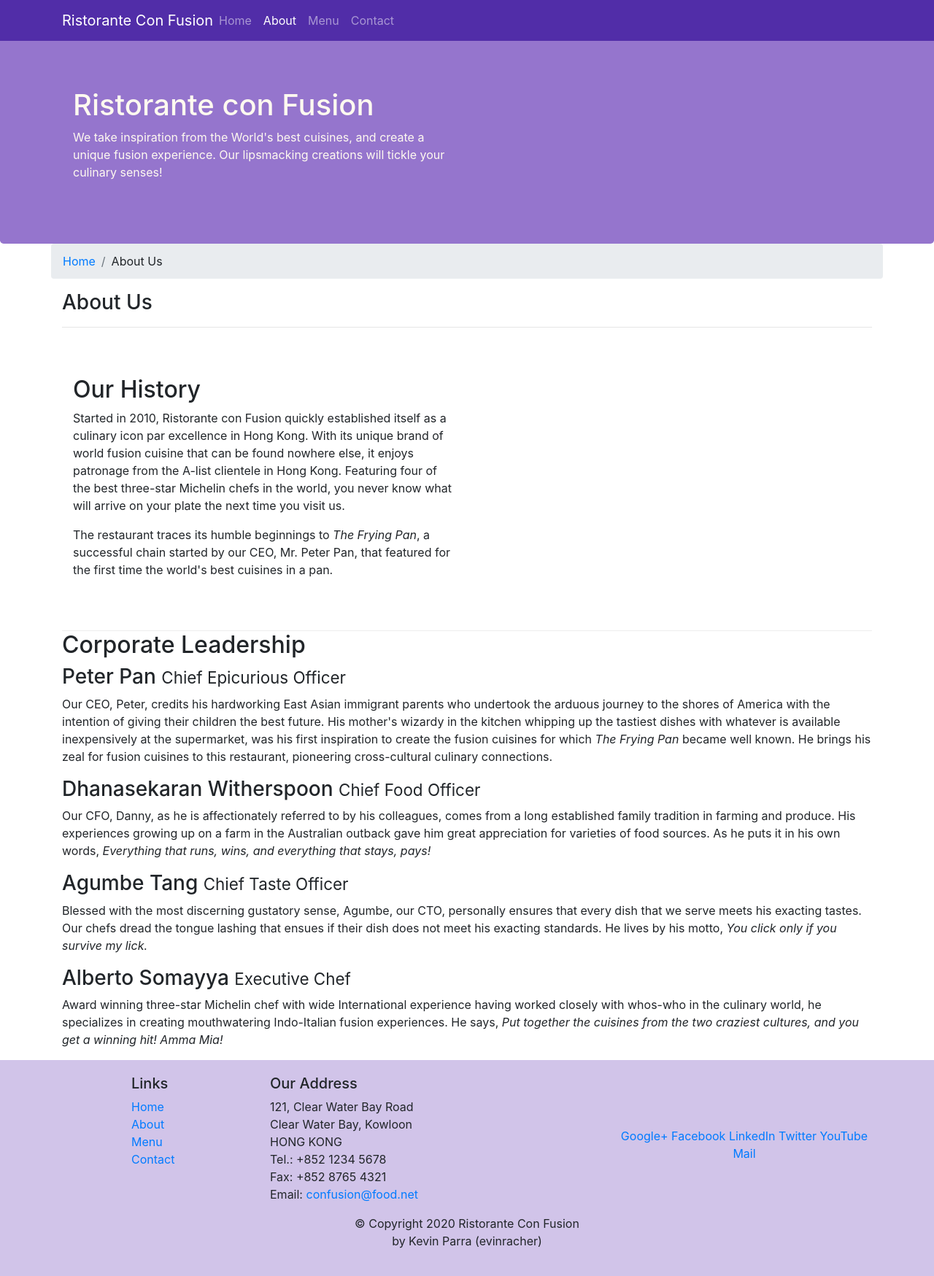
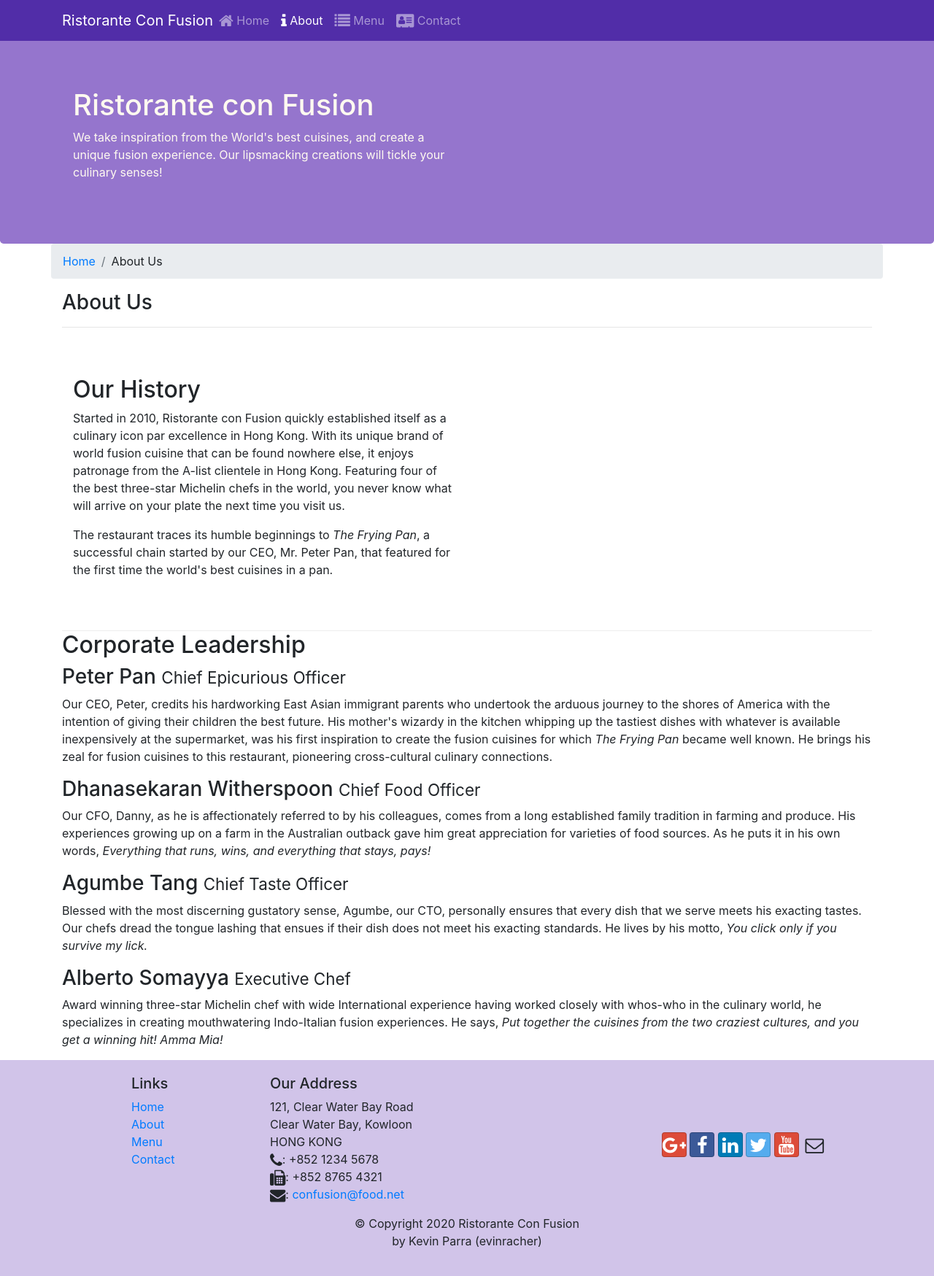
Before and after one commit to evinracher/full-stack-web-development-c1, a website: page aboutus.html in a window 1280 px wide. Shown: the whole page at 73% size. Drawn offline with nearby package versions, Linux system fonts and the light colour scheme.

Commit message:
Adding icons

```diff
--- a/aboutus.html
+++ b/aboutus.html
@@ -9,6 +9,8 @@
 
   <!-- Bootstrap CSS -->
   <link rel="stylesheet" href="node_modules/bootstrap/dist/css/bootstrap.min.css">
+  <link rel="stylesheet" href="node_modules/font-awesome/css/font-awesome.min.css">
+  <link rel="stylesheet" href="node_modules/bootstrap-social/bootstrap-social.css">
   <link rel="stylesheet" href="css/styles.css">
   <title>Ristorante Con Fusion: About Us</title>
 </head>
@@ -22,10 +24,18 @@
       <a class="navbar-brand mr-auto" href="./index.html">Ristorante Con Fusion</a>
       <div class="collapse navbar-collapse" id="Navbar">
         <ul class="navbar-nav mr-auto">
-          <li class="nav-item"><a class="nav-link" href="./index.html">Home</a></li>
-          <li class="nav-item active"><a class="nav-link" href="#">About</a></li>
-          <li class="nav-item"><a class="nav-link" href="#">Menu</a></li>
-          <li class="nav-item"><a class="nav-link" href="#">Contact</a></li>
+          <li class="nav-item"><a class="nav-link" href="./index.html">
+            <span class="fa fa-home fa-lg"></span> Home
+          </a></li>
+          <li class="nav-item active"><a class="nav-link" href="#">
+            <span class="fa fa-info fa-lg"></span> About
+          </a></li>
+          <li class="nav-item"><a class="nav-link" href="#">
+            <span class="fa fa-list fa-lg"></span> Menu
+          </a></li>
+          <li class="nav-item"><a class="nav-link" href="#">
+            <span class="fa fa-address-card fa-lg"></span> Contact
+          </a></li>
         </ul>
       </div>
     </div>
@@ -122,19 +132,31 @@
             121, Clear Water Bay Road<br>
             Clear Water Bay, Kowloon<br>
             HONG KONG<br>
-            Tel.: +852 1234 5678<br>
-            Fax: +852 8765 4321<br>
-            Email: <a href="mailto:confusion@food.net">confusion@food.net</a>
+            <i class="fa fa-phone fa-lg"></i>: +852 1234 5678<br>
+            <i class="fa fa-fax fa-lg"></i>: +852 8765 4321<br>
+            <i class="fa fa-envelope fa-lg"></i>: <a href="mailto:confusion@food.net">confusion@food.net</a>
           </address>
         </div>
         <div class="col-12 col-sm-4 align-self-center">
           <div class="text-center">
-            <a href="http://google.com/+">Google+</a>
-            <a href="http://www.facebook.com/profile.php?id=">Facebook</a>
-            <a href="http://www.linkedin.com/in/">LinkedIn</a>
-            <a href="http://twitter.com/">Twitter</a>
-            <a href="http://youtube.com/">YouTube</a>
-            <a href="mailto:">Mail</a>
+            <a class="btn btn-social-icon btn-google" href="http://google.com/+">
+              <i class="fa fa-google-plus fa-lg"></i>
+            </a>
+            <a class="btn btn-social-icon btn-facebook" href="http://www.facebook.com/profile.php?id=">
+              <i class="fa fa-facebook fa-lg"></i>
+            </a>
+            <a class="btn btn-social-icon btn-linkedin" href="http://www.linkedin.com/in/">
+              <i class="fa fa-linkedin fa-lg"></i>
+            </a>
+            <a  class="btn btn-social-icon btn-twitter"href="http://twitter.com/">
+              <i class="fa fa-twitter fa-lg"></i>
+            </a>
+            <a  class="btn btn-social-icon btn-google" href="http://youtube.com/">
+              <i class="fa fa-youtube fa-lg"></i>
+            </a>
+            <a  class="btn btn-social-icon" href="mailto:">
+              <i class="fa fa-envelope-o fa-lg"></i>
+            </a>
           </div>
         </div>
       </div>
--- a/package.json
+++ b/package.json
@@ -15,6 +15,8 @@
   },
   "dependencies": {
     "bootstrap": "^4.5.2",
+    "bootstrap-social": "^5.1.1",
+    "font-awesome": "^4.7.0",
     "jquery": "^3.5.1",
     "popper.js": "^1.12.9"
   }
```
Also changed, not shown: index.html (+35 -13 lines), 1 other file.
